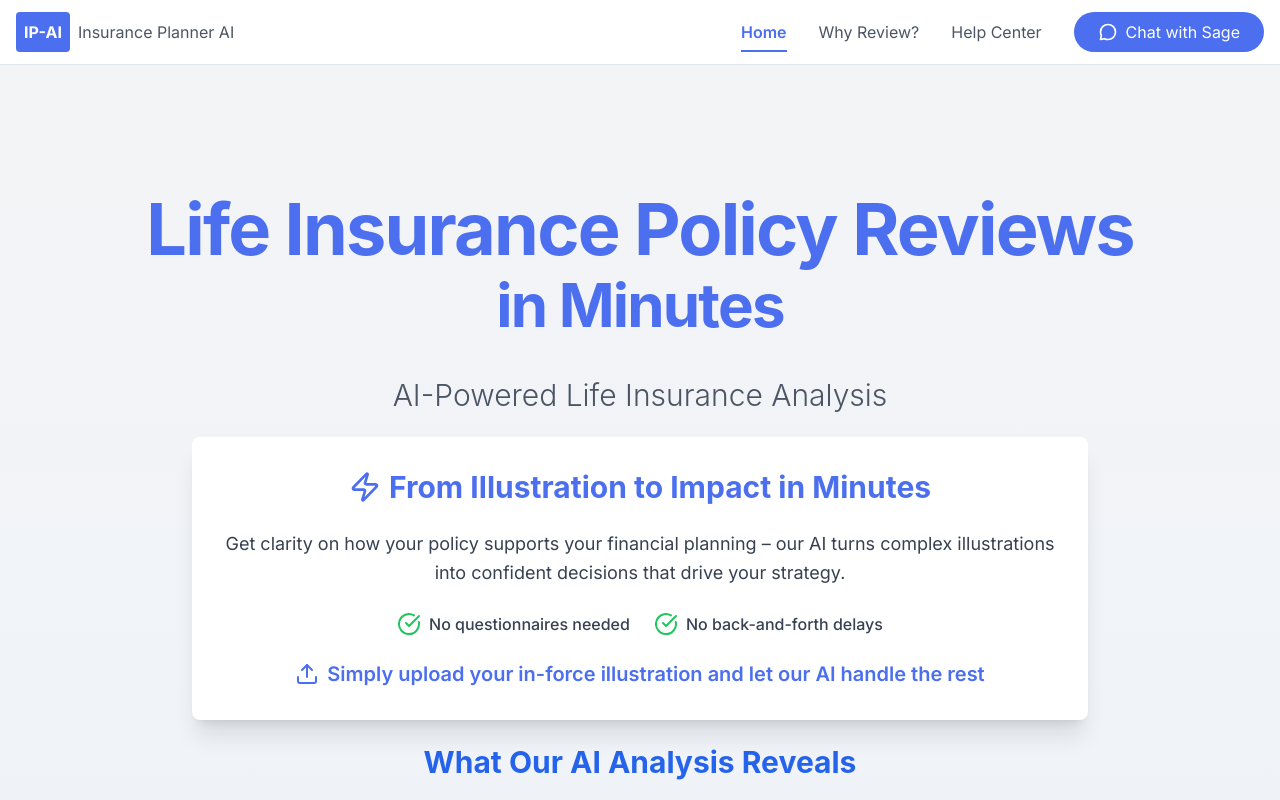
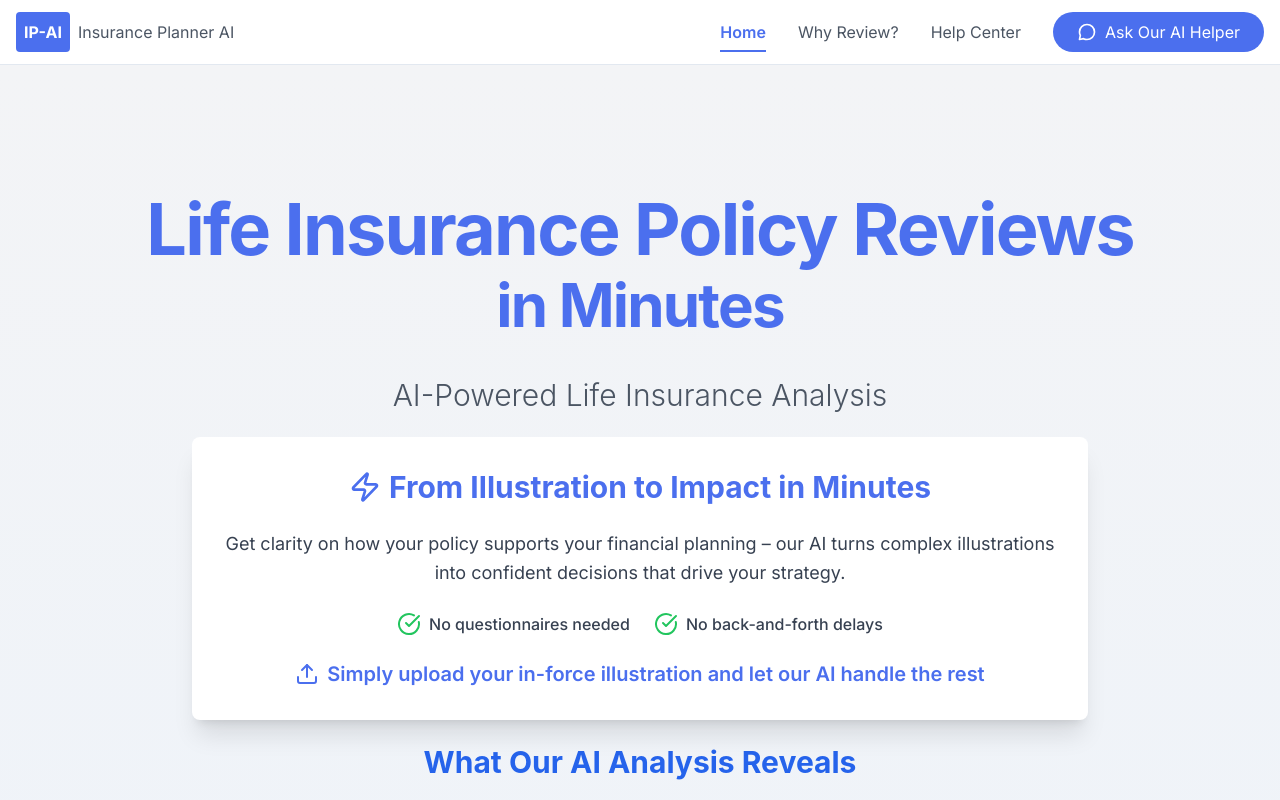
Before and after one commit to itsgabeover/dashboard-copy, a Next.js app: page / in a window 1280 px wide. Shown: the top 800 px of the page. Built offline with nearby package versions, Linux system fonts and the light colour scheme.

Commit message:
Update Navigation.tsx

```diff
--- a/components/Navigation.tsx
+++ b/components/Navigation.tsx
@@ -80,7 +80,7 @@ export default function Navigation() {
                     strokeLinejoin="round"
                   />
                 </svg>
-                Chat with Sage
+                Ask Our AI Helper
               </button>
             </div>
           </div>
```
